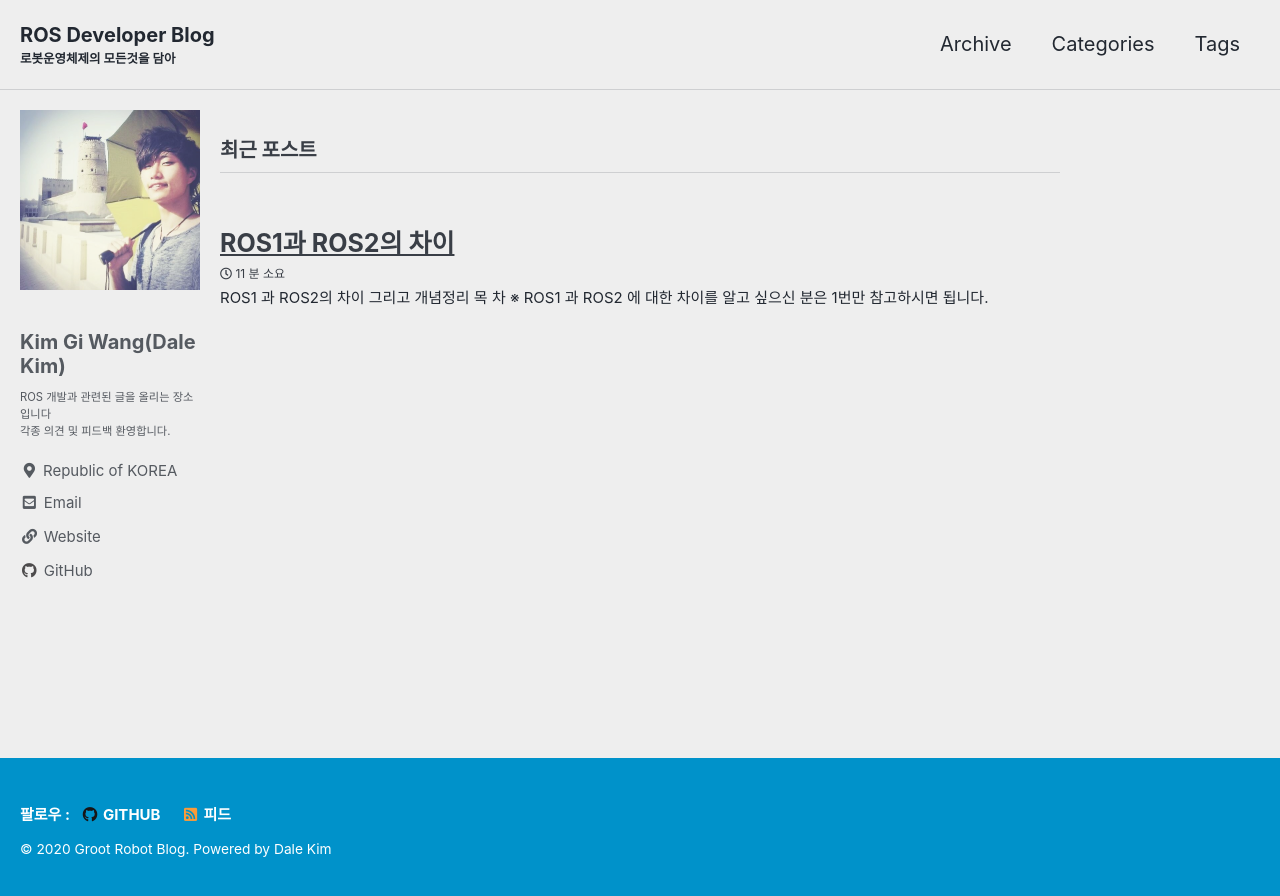
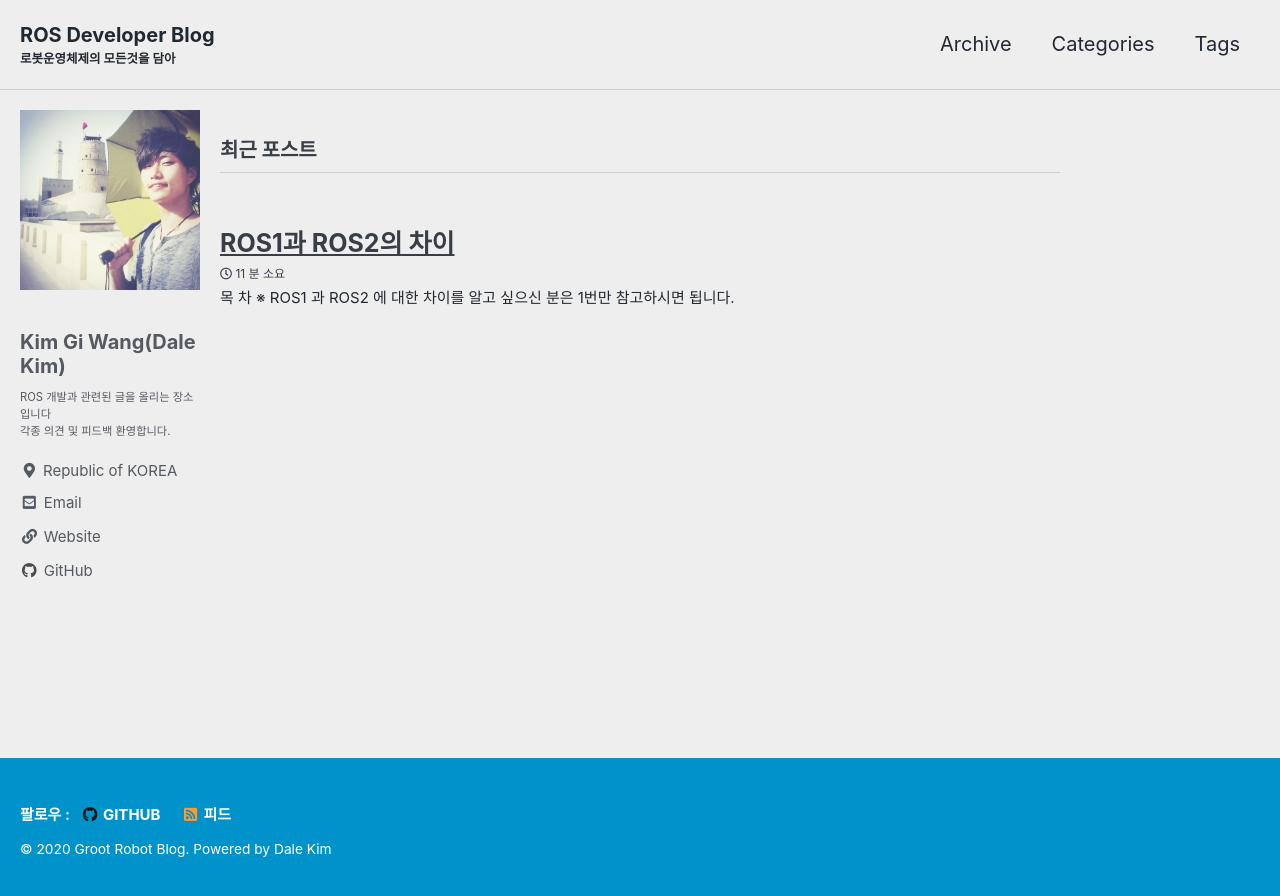
Before and after one commit to gwkim9444/gwkim9444.github.io, a Jekyll site: the page built from index.html, in a window 1280 px wide. Shown: the top 896 px of the page. Built offline with Jekyll 4.4.1, drawn with Linux system fonts in a browser that asks for light colours; cached includes are drawn as plain includes; the list of posts is cut into pages by our own code.

Commit message:
20-07-30

```diff
--- a/_posts/2020-07-30-ros1-ros2.md
+++ b/_posts/2020-07-30-ros1-ros2.md
@@ -1,8 +1,5 @@
 ---
 title: ROS1과 ROS2의 차이
----
-
-# ROS1 과 ROS2의 차이 그리고 개념정리
 ---
 ## 목 차
 ※ ROS1 과 ROS2 에 대한 차이를 알고 싶으신 분은 1번만 참고하시면 됩니다.
```
Also changed, not shown: 3 other files.
